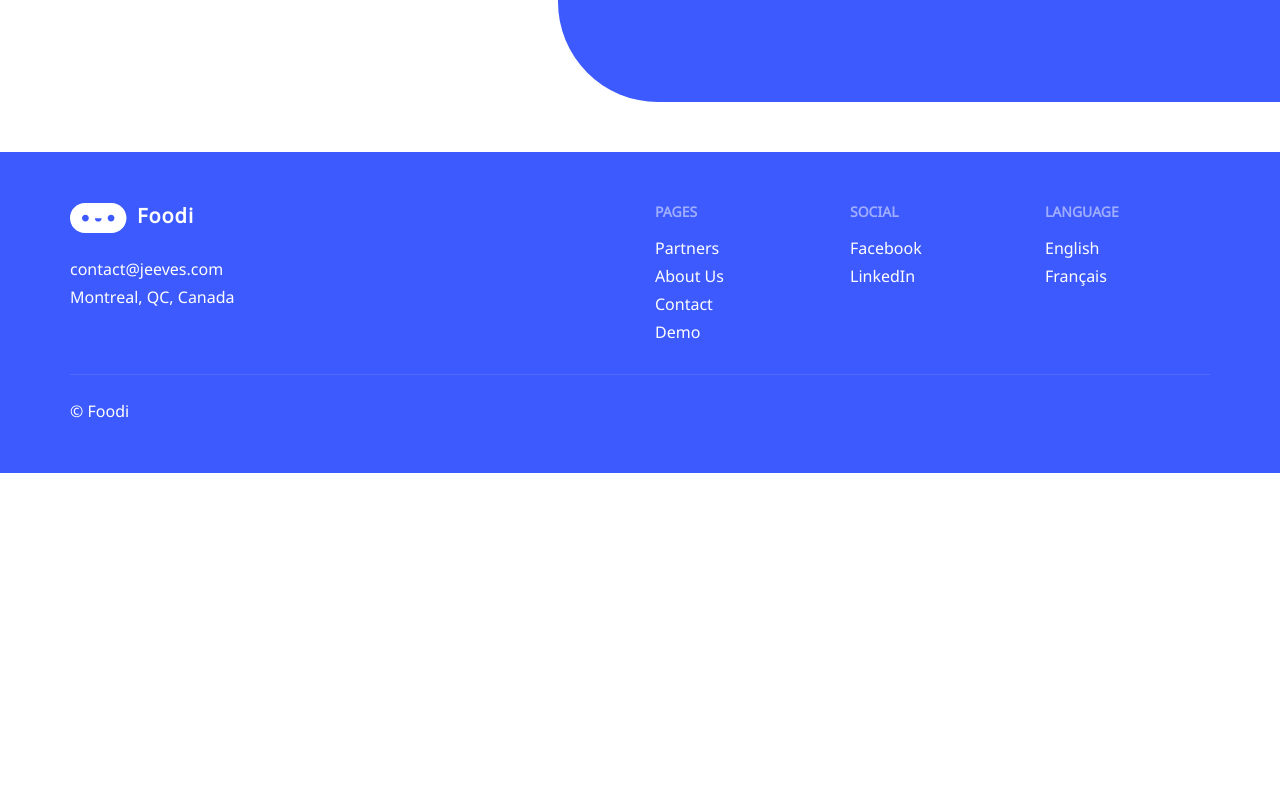
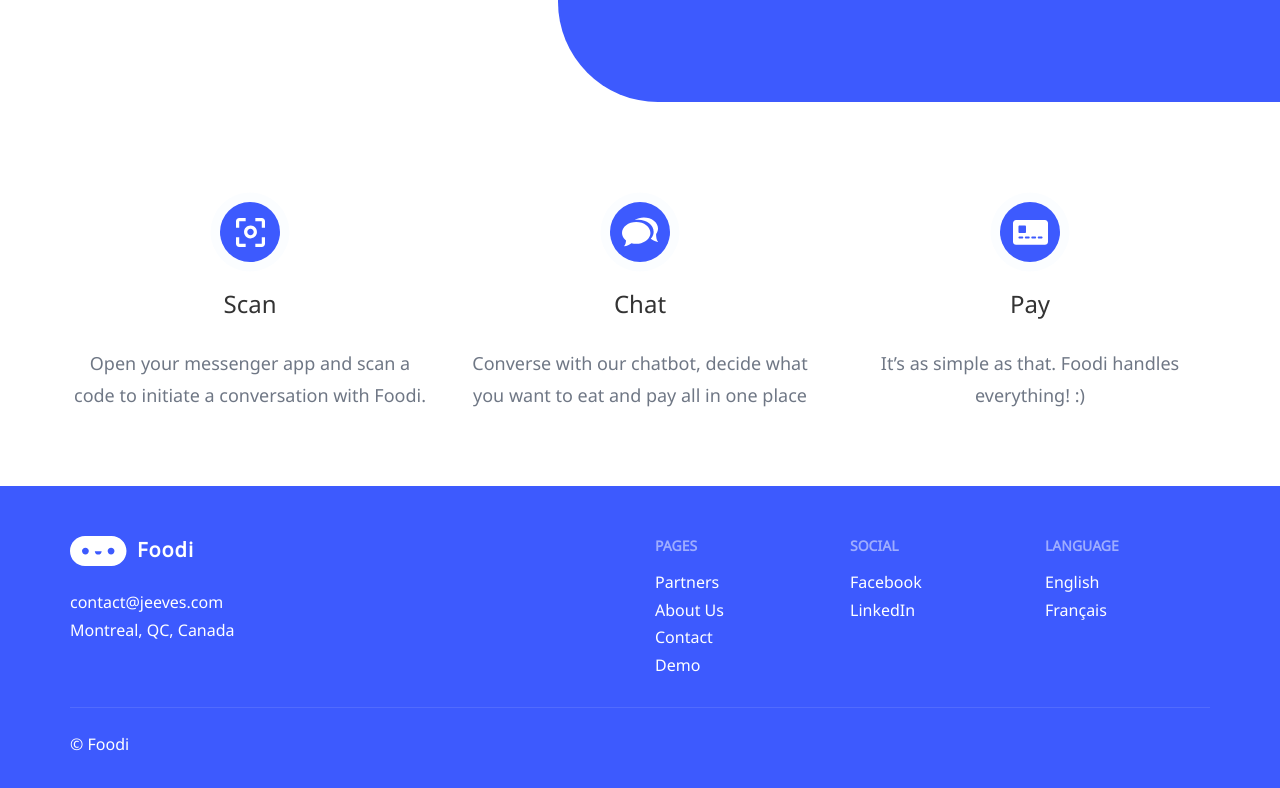
Before and after one commit to sebaudet26/chatler-web, a React (Create React App) app: page / in a window 1280 px wide. Shown: the part 1797-2585 px from the top of the page. Before the commit the page ends 2270 px from the top, so only its background shows below. Built offline with nearby package versions, Linux system fonts and the light colour scheme.

Commit message:
Home Secton 3

```diff
--- a/src/containers/Home/Home.css
+++ b/src/containers/Home/Home.css
@@ -10,3 +10,8 @@
     top: -45px; }
   .intro p {
     color: #ffffff; }
+
+.steps {
+  text-align: center; }
+  .steps .img-icon {
+    margin: 0 auto 25px auto; }
--- a/src/containers/Home/Home.scss
+++ b/src/containers/Home/Home.scss
@@ -16,3 +16,10 @@
     color: $white;
   }
 }
+
+.steps {
+  text-align: center;
+  .img-icon {
+    margin: 0 auto 25px auto;
+  }
+}
--- a/src/containers/Home/index.js
+++ b/src/containers/Home/index.js
@@ -2,6 +2,9 @@ import React, { Component } from 'react';
 import './Home.css';
 import LogoIcon from '../../lib/icons/logo-icon.svg';
 import FoodIcon from '../../lib/icons/food-icon.svg';
+import ScanIcon from '../../lib/icons/scan-icon.svg';
+import ChatIcon from '../../lib/icons/chat-icon.svg';
+import PayIcon from '../../lib/icons/pay-icon.svg';
 import RobotImg from '../../lib/img/robot.svg';
 import VenueImg from '../../lib/img/venue-ill.svg';
 
@@ -63,6 +66,31 @@ class Home extends Component {
               </div>
             </div>
           </section>
+          <section className="steps">
+            <div className="row flex">
+              <div className="col-sm-4">
+                <div class="img-icon blue">
+                  <img src={ScanIcon}/>
+                </div>
+                <div className="subtitle">Scan</div>
+                <p>Open your messenger app and scan a code to initiate a conversation with Foodi.</p>
+              </div>
+              <div className="col-sm-4">
+                <div class="img-icon blue">
+                  <img src={ChatIcon}/>
+                </div>
+                <div className="subtitle">Chat</div>
+                <p>Converse with our chatbot, decide what you want to eat and pay all in one place</p>
+              </div>
+              <div className="col-sm-4">
+                <div class="img-icon blue">
+                  <img src={PayIcon}/>
+                </div>
+                <div className="subtitle">Pay</div>
+                <p>It’s as simple as that. Foodi handles everything! :)</p>
+              </div>
+            </div>
+          </section>
         </div>
       </div>
     );
--- a/src/lib/styles/main.scss
+++ b/src/lib/styles/main.scss
@@ -54,6 +54,10 @@ ul {
 
 .title {
   font-size: 32px;
+}
+
+.subtitle {
+  font-size: 24px;
 }
 
 .btn {
```
Also changed, not shown: src/lib/styles/main.css.
